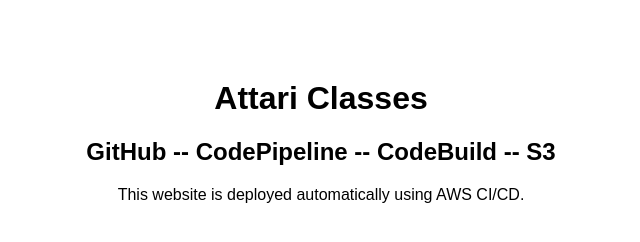
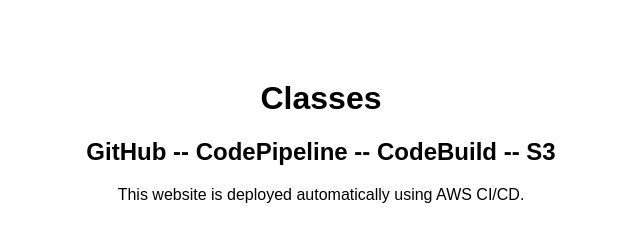
Before and after one commit to ms122592/finalci-cd, a plain HTML site: page index.html in a window 1280 px wide. Shown: the whole page, without its empty margins (319-959 px from the left). Drawn offline with Linux system fonts and the light colour scheme.

Commit message:
Update index.html

```diff
--- a/index.html
+++ b/index.html
@@ -4,7 +4,7 @@
     <title>CI/CD Demo</title>
 </head>
 <body style="font-family: Arial; text-align: center; margin-top: 80px;">
-    <h1> Attari Classes </h1>
+    <h1> Classes </h1>
     <h2>GitHub -- CodePipeline -- CodeBuild -- S3</h2>
     <p> This website is deployed automatically using AWS CI/CD.</p>
 </body>
```
